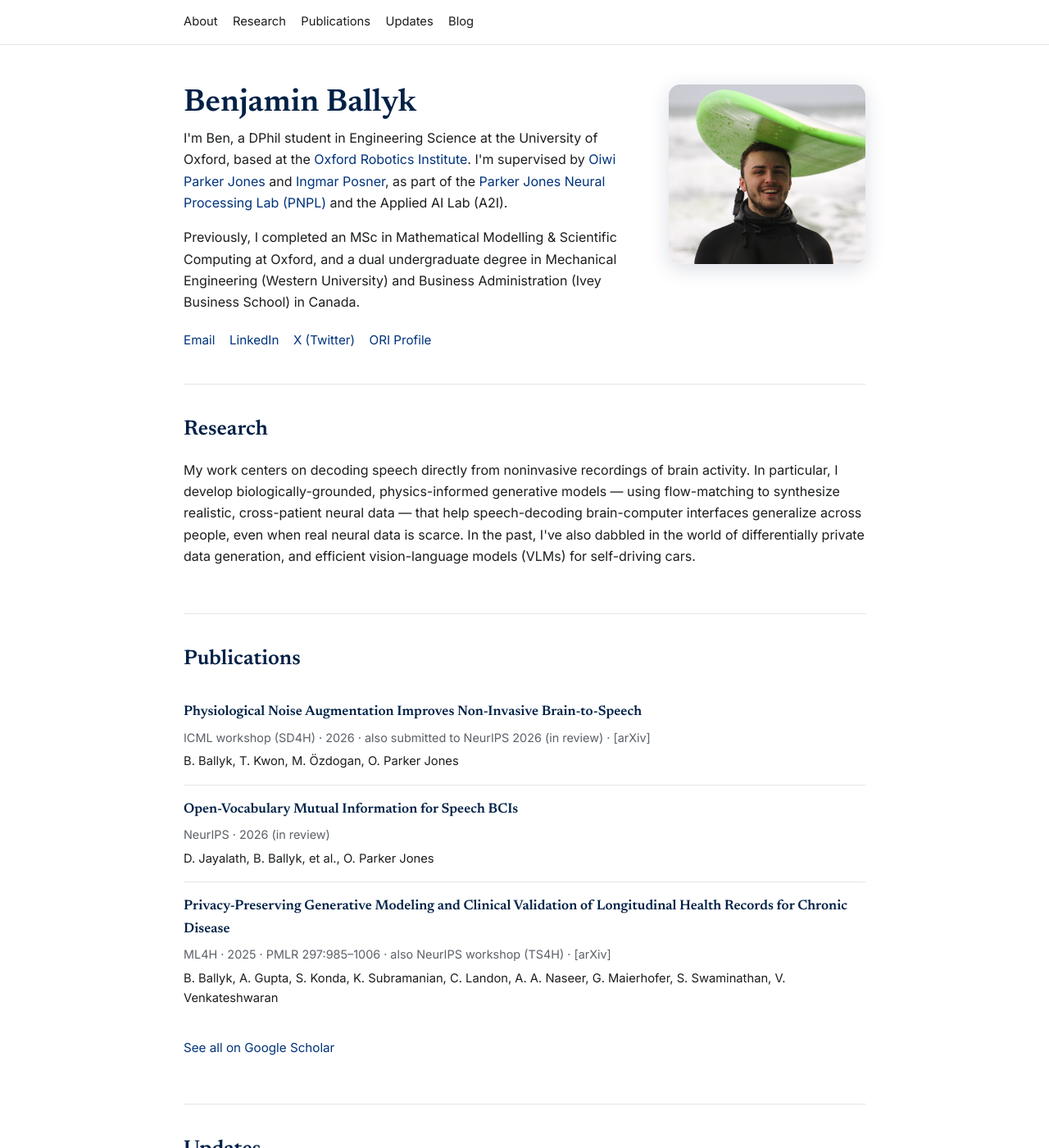
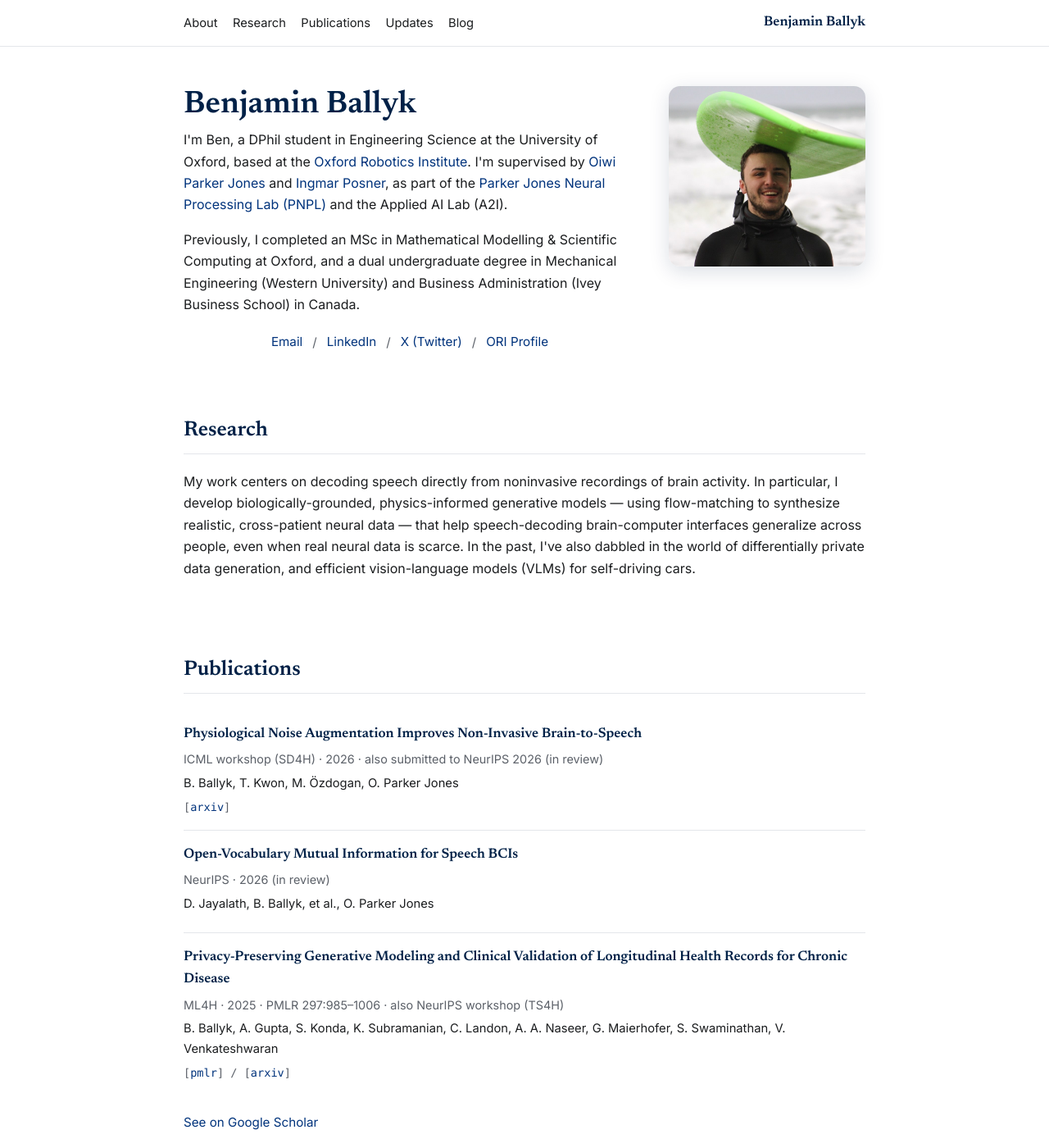
Before and after one commit to benballyk/benballyk.github.io, a Jekyll site: the page built from index.html, in a window 1280 px wide and 1400 px high. Shown: the whole window at 82% size. Built offline with Jekyll 4.4.1, drawn with Linux system fonts in a browser that asks for light colours; some of the changed text lies outside the part shown.

Commit message:
new news

```diff
--- a/_config.yml
+++ b/_config.yml
@@ -4,7 +4,7 @@
   working on brain-computer interfaces, generative modelling, and biologically-grounded machine learning.
 url: "https://benballyk.github.io"
 author: Benjamin Ballyk
-email: benballyk@gmail.com
+email: benjamin.ballyk@eng.ox.ac.uk
 lang: en_UK
 
 image: /assets/img/ben-ballyk.jpg
--- a/_layouts/default.html
+++ b/_layouts/default.html
@@ -24,6 +24,7 @@
         <a href="/#updates">Updates</a>
         <a href="/blog/">Blog</a>
       </div>
+      <a href="/" class="nav-name">Benjamin Ballyk</a>
     </div>
   </nav>
 
@@ -33,7 +34,7 @@
 
   <footer class="site-footer">
     <div class="container">
-      <p>&copy; {{ "now" | date: "%Y" }} Benjamin Ballyk &middot; <a href="mailto:benballyk@gmail.com">benballyk@gmail.com</a></p>
+      <p>&copy; {{ "now" | date: "%Y" }} Benjamin Ballyk &middot; <a href="mailto:benjamin.ballyk@eng.ox.ac.uk">benjamin.ballyk@eng.ox.ac.uk</a></p>
     </div>
   </footer>
 </body>
--- a/assets/css/style.css
+++ b/assets/css/style.css
@@ -8,6 +8,7 @@
 
   --font-serif: "Newsreader", Georgia, "Times New Roman", serif;
   --font-sans: "Inter", -apple-system, BlinkMacSystemFont, "Segoe UI", Roboto, Helvetica, Arial, sans-serif;
+  --font-mono: "SFMono-Regular", Menlo, Consolas, "Liberation Mono", monospace;
 }
 
 * {
@@ -109,6 +110,15 @@
   padding-bottom: 0.9rem;
 }
 
+.nav-name {
+  margin-left: auto;
+  font-family: var(--font-serif);
+  font-weight: 600;
+  font-size: 1.05rem;
+  color: var(--accent-dark);
+  border-bottom: none;
+}
+
 .nav-links {
   display: flex;
   flex-wrap: wrap;
@@ -157,16 +167,26 @@
 .contact-row {
   display: flex;
   flex-wrap: wrap;
-  gap: 0.5rem 1.1rem;
+  justify-content: center;
+  align-items: center;
+  gap: 0.5rem 0.75rem;
   margin-top: 1.25rem;
   font-size: 0.95rem;
+}
+
+.contact-row .sep {
+  color: var(--muted);
 }
 
 /* Sections */
 
 section {
   padding: 2.5rem 0;
-  border-top: 1px solid var(--border);
+}
+
+section h2 {
+  padding-bottom: 0.75rem;
+  border-bottom: 1px solid var(--border);
 }
 
 /* Publications */
@@ -208,13 +228,20 @@
   font-style: normal;
 }
 
-.pub-meta a {
-  color: var(--muted);
+.pub-authors {
+  font-size: 0.92rem;
+  margin: 0 0 0.4rem;
 }
 
-.pub-authors {
-  font-size: 0.92rem;
+.pub-links {
+  font-family: var(--font-mono);
+  font-size: 0.85rem;
+  color: var(--muted);
   margin: 0;
+}
+
+.pub-links a {
+  color: var(--accent);
 }
 
 .pub-scholar-link {
--- a/index.html
+++ b/index.html
@@ -20,9 +20,12 @@
         Mechanical Engineering (Western University) and Business Administration (Ivey Business School) in Canada.
       </p>
       <div class="contact-row">
-        <a href="mailto:benballyk@gmail.com">Email</a>
+        <a href="mailto:benjamin.ballyk@eng.ox.ac.uk">Email</a>
+        <span class="sep">/</span>
         <a href="https://www.linkedin.com/in/ben-ballyk" target="_blank" rel="noopener noreferrer">LinkedIn</a>
+        <span class="sep">/</span>
         <a href="https://x.com/BenBallyk" target="_blank" rel="noopener noreferrer">X (Twitter)</a>
+        <span class="sep">/</span>
         <a href="https://ori.ox.ac.uk/people/ben-ballyk" target="_blank" rel="noopener noreferrer">ORI Profile</a>
       </div>
     </div>
@@ -48,8 +51,9 @@
     <ul class="pub-list">
       <li class="pub">
         <p class="pub-title"><a href="https://arxiv.org/abs/2607.05165" target="_blank" rel="noopener noreferrer">Physiological Noise Augmentation Improves Non-Invasive Brain-to-Speech</a></p>
-        <p class="pub-meta">ICML workshop (SD4H) &middot; 2026 &middot; also submitted to NeurIPS 2026 (in review) &middot; [<a href="https://arxiv.org/abs/2607.05165" target="_blank" rel="noopener noreferrer">arXiv</a>]</p>
+        <p class="pub-meta">ICML workshop (SD4H) &middot; 2026 &middot; also submitted to NeurIPS 2026 (in review)</p>
         <p class="pub-authors">B. Ballyk, T. Kwon, M. &Ouml;zdogan, O. Parker Jones</p>
+        <p class="pub-links">[<a href="https://arxiv.org/abs/2607.05165" target="_blank" rel="noopener noreferrer">arxiv</a>]</p>
       </li>
       <li class="pub">
         <p class="pub-title">Open-Vocabulary Mutual Information for Speech BCIs</p>
@@ -58,19 +62,24 @@
       </li>
       <li class="pub">
         <p class="pub-title"><a href="https://proceedings.mlr.press/v297/ballyk26a.html" target="_blank" rel="noopener noreferrer">Privacy-Preserving Generative Modeling and Clinical Validation of Longitudinal Health Records for Chronic Disease</a></p>
-        <p class="pub-meta">ML4H &middot; 2025 &middot; PMLR 297:985&ndash;1006 &middot; also NeurIPS workshop (TS4H) &middot; [<a href="https://arxiv.org/abs/2512.00434" target="_blank" rel="noopener noreferrer">arXiv</a>]</p>
+        <p class="pub-meta">ML4H &middot; 2025 &middot; PMLR 297:985&ndash;1006 &middot; also NeurIPS workshop (TS4H)</p>
         <p class="pub-authors">B. Ballyk, A. Gupta, S. Konda, K. Subramanian, C. Landon, A. A. Naseer, G. Maierhofer, S. Swaminathan, V. Venkateshwaran</p>
+        <p class="pub-links">[<a href="https://proceedings.mlr.press/v297/ballyk26a.html" target="_blank" rel="noopener noreferrer">pmlr</a>] / [<a href="https://arxiv.org/abs/2512.00434" target="_blank" rel="noopener noreferrer">arxiv</a>]</p>
       </li>
     </ul>
-    <p class="pub-scholar-link"><a href="https://scholar.google.com/citations?hl=en&amp;user=c_QO_lsAAAAJ" target="_blank" rel="noopener noreferrer">See all on Google Scholar</a></p>
+    <p class="pub-scholar-link"><a href="https://scholar.google.com/citations?hl=en&amp;user=c_QO_lsAAAAJ" target="_blank" rel="noopener noreferrer">See on Google Scholar</a></p>
   </section>
 
   <section id="updates">
     <h2>Updates</h2>
     <ul class="news-list">
       <li>
+        <span class="news-date">Jul 2026</span>
+        <span class="news-text">Attended ICML 2026 in Seoul to present at the SD4H workshop.</span>
+      </li>
+      <li>
         <span class="news-date">Dec 2025</span>
-        <span class="news-text">Attended NeurIPS 2025 and ML4H 2025 in San Diego to present MSc thesis work. <a href="https://arxiv.org/abs/2512.00434" target="_blank" rel="noopener noreferrer">(arXiv)</a>.</span>
+        <span class="news-text">Attended NeurIPS 2025 and ML4H 2025 in San Diego to present MSc thesis work. <a href="https://arxiv.org/abs/2512.00434" target="_blank" rel="noopener noreferrer">(arXiv)</a></span>
       </li>
       <li>
         <span class="news-date">Oct 2025</span>
```
